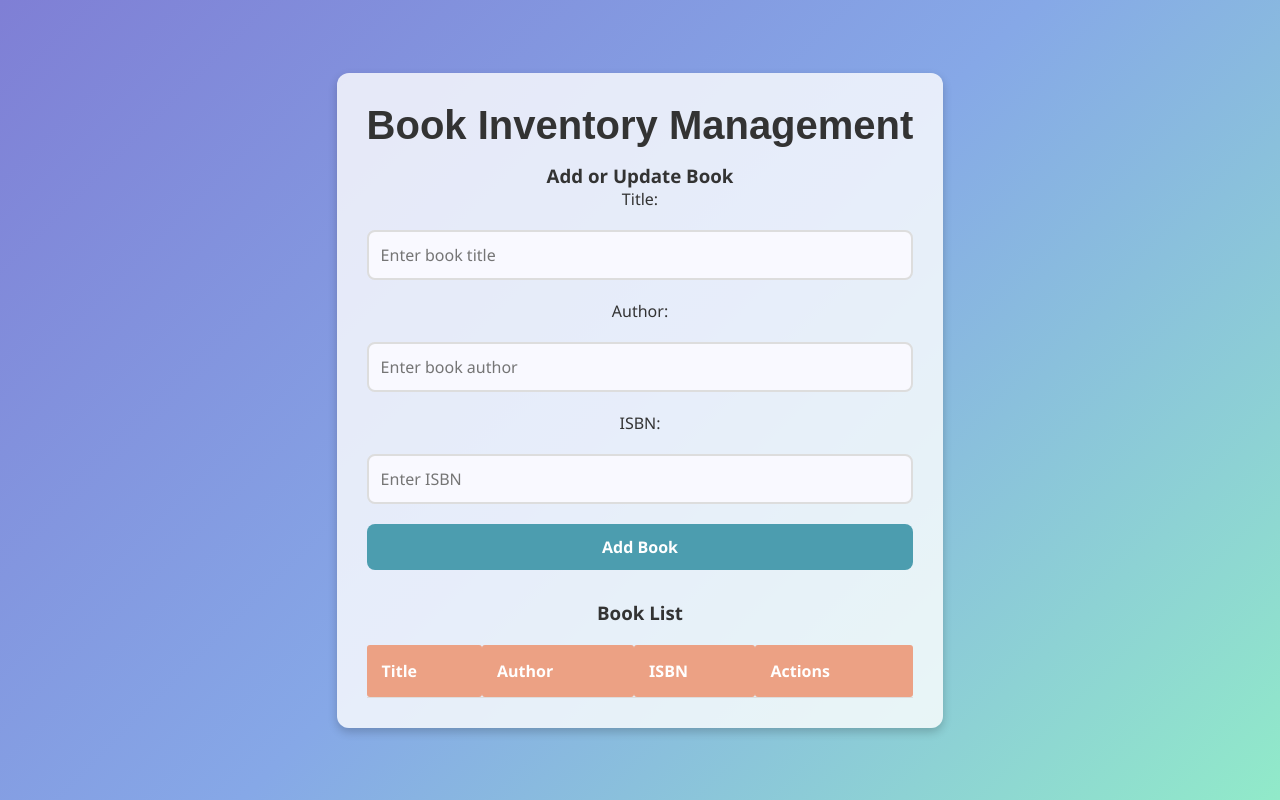
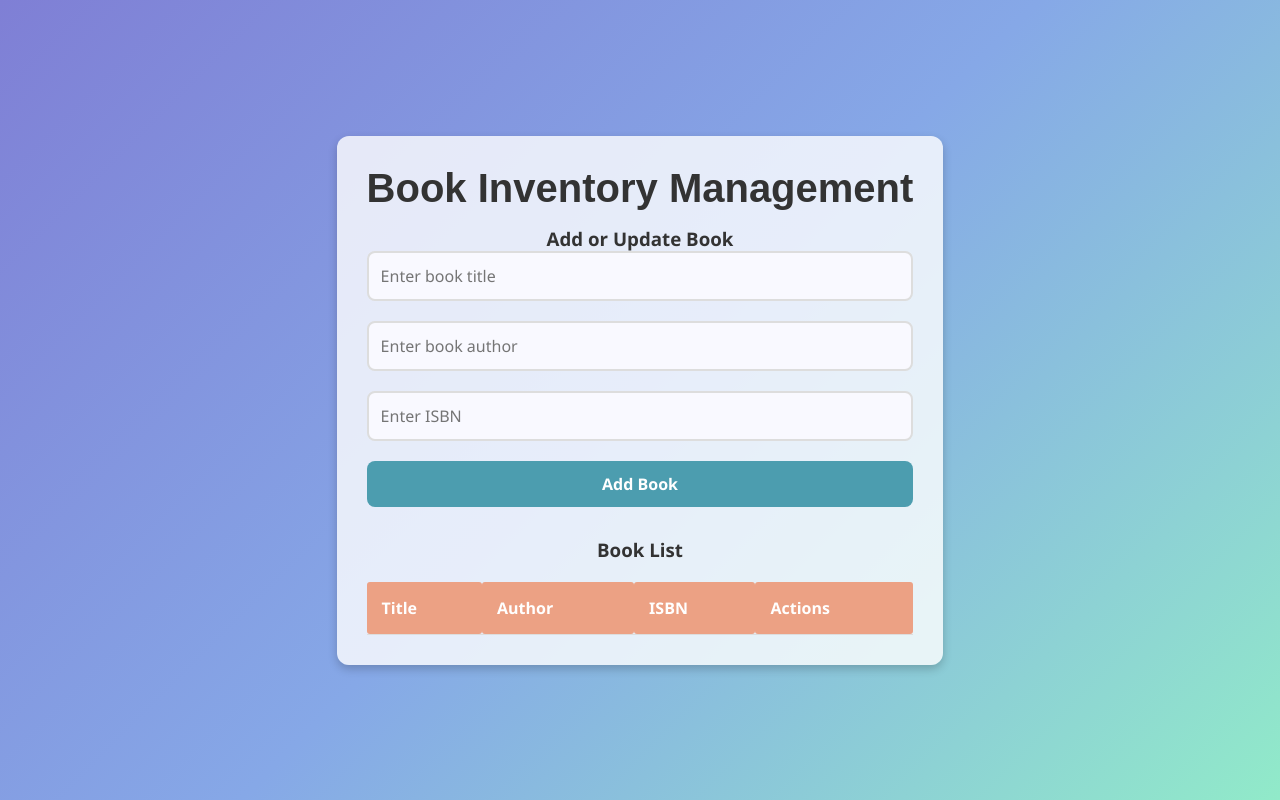
Before and after one commit to AishwaryaSrinath18/VCC, a website: page index.html in a window 1280 px wide. Drawn offline with Linux system fonts and the light colour scheme; no server answers.

Commit message:
Update index.html

```diff
--- a/index.html
+++ b/index.html
@@ -14,11 +14,11 @@
       <h3>Add or Update Book</h3>
       <form id="book-form">
         <input type="hidden" id="book-id">
-        <label for="title">Title:</label>
+        <!-- <label for="title">Title:</label> -->
         <input type="text" id="title" placeholder="Enter book title" required>
-        <label for="author">Author:</label>
+        <!-- <label for="author">Author:</label> -->
         <input type="text" id="author" placeholder="Enter book author" required>
-        <label for="isbn">ISBN:</label>
+        <!-- <label for="isbn">ISBN:</label> -->
         <input type="text" id="isbn" placeholder="Enter ISBN" required>
         <button type="submit" id="submit-btn">Add Book</button>
       </form>
```
